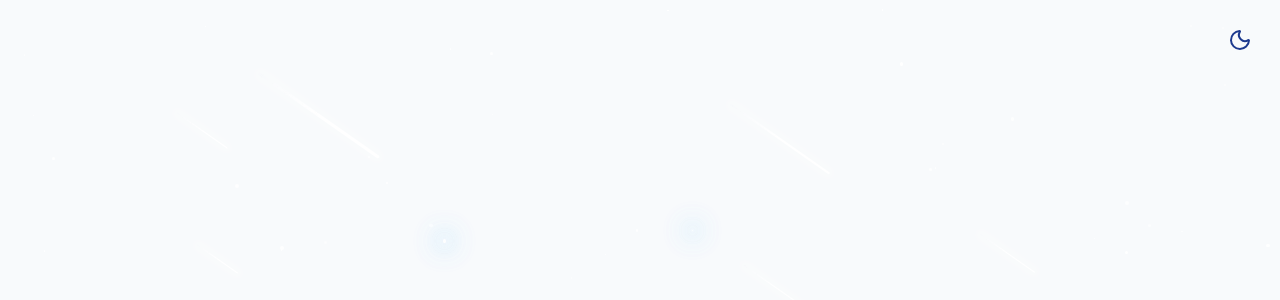
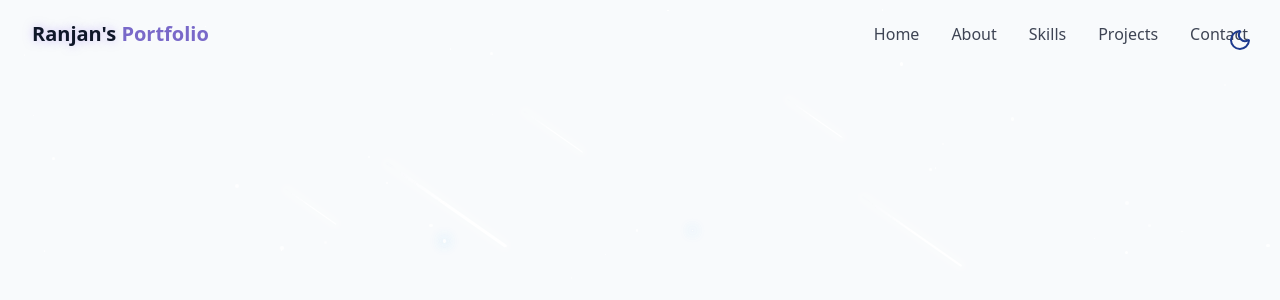
Before and after one commit to RanjanKumar971/MeteorPortfolio, a React (Vite) app: page / in a window 1280 px wide. Shown: the top 300 px of the page. Built offline with nearby package versions, Linux system fonts and the light colour scheme.

Commit message:
Added NavBar

```diff
--- /dev/null
+++ b/src/components/Navbar.jsx
@@ -0,0 +1,89 @@
+import { useEffect, useState } from "react";
+import { cn } from "../lib/utils";
+import { Menu, X } from "lucide-react";
+
+const navItems = [
+  { name: "Home", href: "#hero" },
+  { name: "About", href: "#about" },
+  { name: "Skills", href: "#skills" },
+  { name: "Projects", href: "#projects" },
+  { name: "Contact", href: "#contact" },
+];
+
+export const Navbar = () => {
+  const [isScrolled, setIsScrolled] = useState(false);
+  const [isMenuOpen, setIsMenuOpen] = useState(false);
+
+  useEffect(() => {
+    const handleScroll = () => {
+      setIsScrolled(window.screenY > 10);
+    };
+
+    window.addEventListener("scroll", handleScroll);
+    return () => window.removeEventListener("scroll", handleScroll);
+  }, []);
+  return (
+    <nav
+      className={cn(
+        "fixed w-full z-40 transition-all duration-300",
+        isScrolled ? "py-3 bg-background/80 backdrop-blur-md shadow-xs" : "py-5"
+      )}
+    >
+      <div className="container flex items-center justify-between">
+        <a
+          className="text-xl font-bold text-primary flex items-center"
+          href="#hero"
+        >
+          <span className="relative z-10">
+            <span className="text-glow text-foreground">Ranjan's</span>{" "}
+            Portfolio
+          </span>
+        </a>
+
+        {/* destop nav */}
+
+        <div className="hidden md:flex space-x-8">
+          {navItems.map((item, key) => (
+            <a
+              key={key}
+              href={item.href}
+              className="text-foreground/80 hover:text-primary transition-color duration-300"
+            >
+              {item.name}
+            </a>
+          ))}
+        </div>
+
+        {/* mobile nav */}
+
+        <button
+          onClick={() => setIsMenuOpen((prev) => !prev)}
+          className="md:hidden p-2 text-foreground z-50"
+          aria-label={isMenuOpen ? "Close Menu" : "Open Menu"}
+        >{isMenuOpen ? <X size={24} /> : <Menu size={24}/>}</button>
+        <div
+          className={cn(
+            "fixed inset-0 bg-background/95 backdroup-blur-md z-40 flex flex-col items-center justify-center",
+            "transition-all duration-300 md:hidden",
+            isMenuOpen
+              ? "opacity-100 pointer-events-auto"
+              : "opacity-0 pointer-events-none"
+          )}
+        >
+          <div className="flex flex-col space-y-8 text-xl">
+            {navItems.map((item, key) => (
+              <a
+                key={key}
+                href={item.href}
+                className="text-foreground/80 hover:text-primary transition-color duration-300"
+                onClick={()=>setIsMenuOpen(false)}
+              >
+                {item.name}
+              </a>
+            ))}
+          </div>
+        </div>
+      </div>
+    </nav>
+  );
+};
--- a/src/pages/Home.jsx
+++ b/src/pages/Home.jsx
@@ -1,5 +1,6 @@
 import { ThemeToggle } from "../components/ThemeToggle";
 import { StarBackground } from "../components/StarBackground";
+import { Navbar } from "../components/Navbar";
 export const Home = () => {
   return (
     <div className="min-h-screen bg-background text-foreground overflow-x-hidden">
@@ -8,7 +9,7 @@
       {/* {Backgound Effects} */}
       <StarBackground />
       {/* {NavBar} */}
-
+      <Navbar />
       {/* {Main Content} */}
 
       {/* {Footer} */}
```
